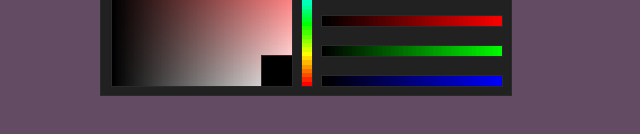
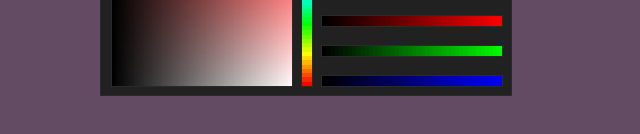
Before and after one commit to GriIle/ColorPicker, a plain HTML site: page index.html in a window 1280 px wide. Shown: the part 206-340 px from the top of the page, without its empty margins (0-640 px from the left). Drawn offline with Linux system fonts and the light colour scheme.

Commit message:
Preview disabled

```diff
--- a/ColorPicker.js
+++ b/ColorPicker.js
@@ -35,8 +35,6 @@ class ColorPicker{
     buildHTML(id){
       colorPick.width = 180;
       colorPick.height = 180;
-      colorPreview.width = 30;
-      colorPreview.height = 30;
       colorLeverY.width=10;
       colorLeverY.height=180;
 
@@ -303,8 +301,5 @@ class ColorPicker{
       context.imageSmoothingEnabled = false;context.mozImageSmoothingEnabled = SmoothingEnabled;
       context.drawImage(this.drawColorLeverX6(), 0, 0, 180, 10);
 
-      context  =  colorPreview.getContext("2d");
-      context.fillStyle = "rgba("+this.colorRGB[0]+","+this.colorRGB[1]+","+this.colorRGB[2]+",1)";
-      context.fillRect(0, 0,30, 30);
     }
 }
--- a/index.html
+++ b/index.html
@@ -6,7 +6,6 @@
   <body style="overflow: hidden; margin: 0; background: rgba(100,75,100,1)"; oncontextmenu="return false"; id="body">
     <div class="color-div" style="left: 100px;top: 100px;height: 200px;width: 410px; "id="colorDiv">
       <canvas class="color-pick" style="left: 10px;top: 10px;"id="colorPick"></canvas>
-      <canvas class="color-pick" style="left: 160px;top: 160px;" id="colorPreview"></canvas>
 
       <canvas class="color-lever" style="left: 200px;top: 10px;" id="colorLeverY"></canvas>
 
```
